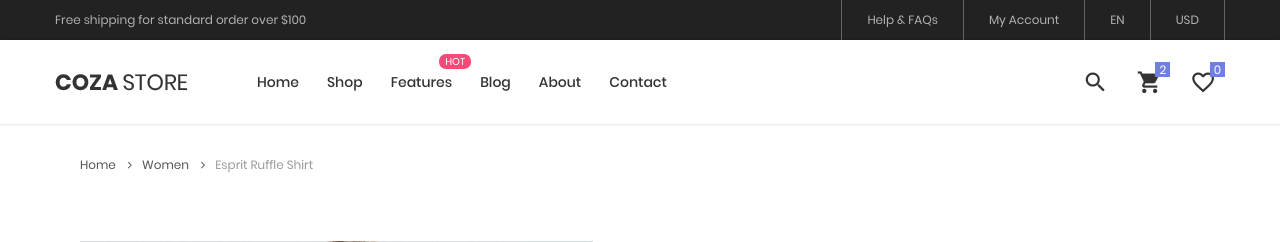
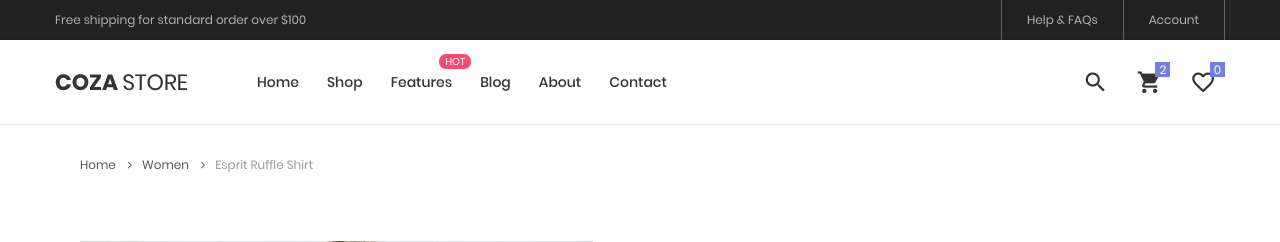
Before and after one commit to opsh4rd/Fashion_Trend-django, a Django app: page /product/1/ in a window 1280 px wide. Shown: the top 242 px of the page. Run offline with Django 4.2, Linux system fonts and the light colour scheme; data comes from the database, SQL or seed files in the repository; some libraries are stand-ins or nearby versions; some web fonts are replaced.

Commit message:
Удалил EN, USD Добавил url

```diff
--- a/products/templates/products/product-detail.html
+++ b/products/templates/products/product-detail.html
@@ -53,14 +53,8 @@
                     <a href="#" class="flex-c-m trans-04 p-lr-25">
                         Help & FAQs
                     </a>
-                    <a href="#" class="flex-c-m trans-04 p-lr-25">
-                        My Account
-                    </a>
-                    <a href="#" class="flex-c-m trans-04 p-lr-25">
-                        EN
-                    </a>
-                    <a href="#" class="flex-c-m trans-04 p-lr-25">
-                        USD
+                    <a href="{% url 'login' %}" class="flex-c-m trans-04 p-lr-25">
+                        Account
                     </a>
                 </div>
             </div>
@@ -90,7 +84,7 @@
                             <a href="{% url 'about' %}">About</a>
                         </li>
                         <li>
-                            <a href="contact.html">Contact</a>
+                            <a href="{% url 'contact' %}">Contact</a>
                         </li>
                     </ul>
                 </div>
@@ -113,10 +107,6 @@
     </div>
     <!-- Header Mobile -->
     <div class="wrap-header-mobile">
-        <!-- Logo moblie -->
-        <div class="logo-mobile">
-            <a href="index.html"><img src="{% static 'images/icons/logo-01.png' %}" alt="IMG-LOGO"></a>
-        </div>
         <!-- Icon header -->
         <div class="wrap-icon-header flex-w flex-r-m m-r-15">
             <div class="icon-header-item cl2 hov-cl1 trans-04 p-r-11 js-show-modal-search">
```
Also changed, not shown: products/templates/products/products.html (+3 -9 lines).
